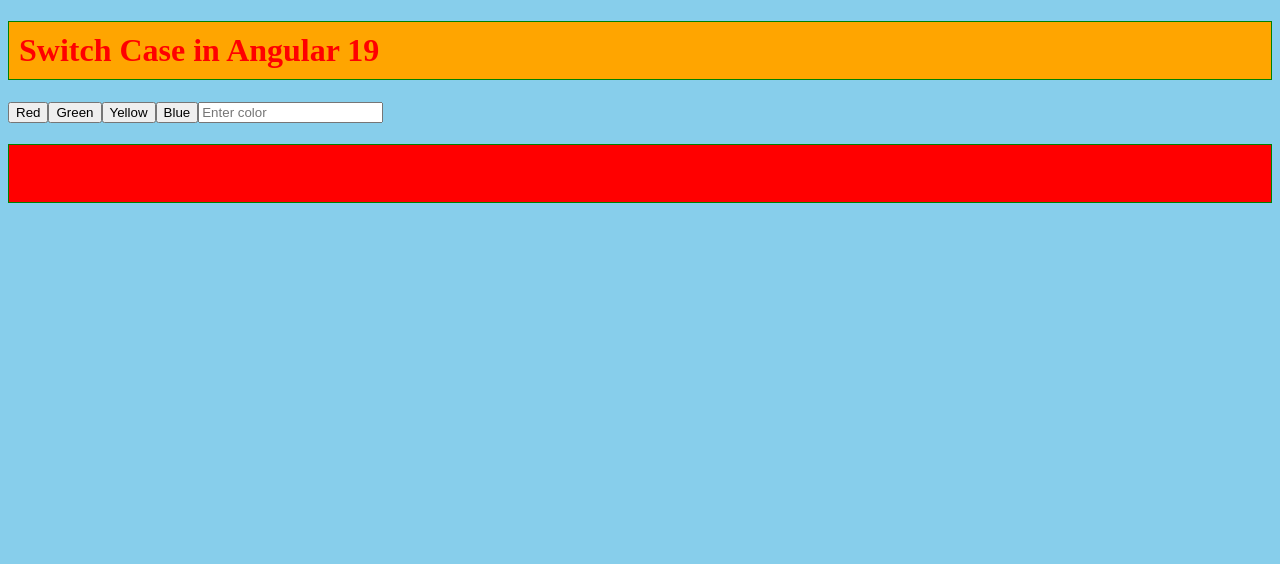
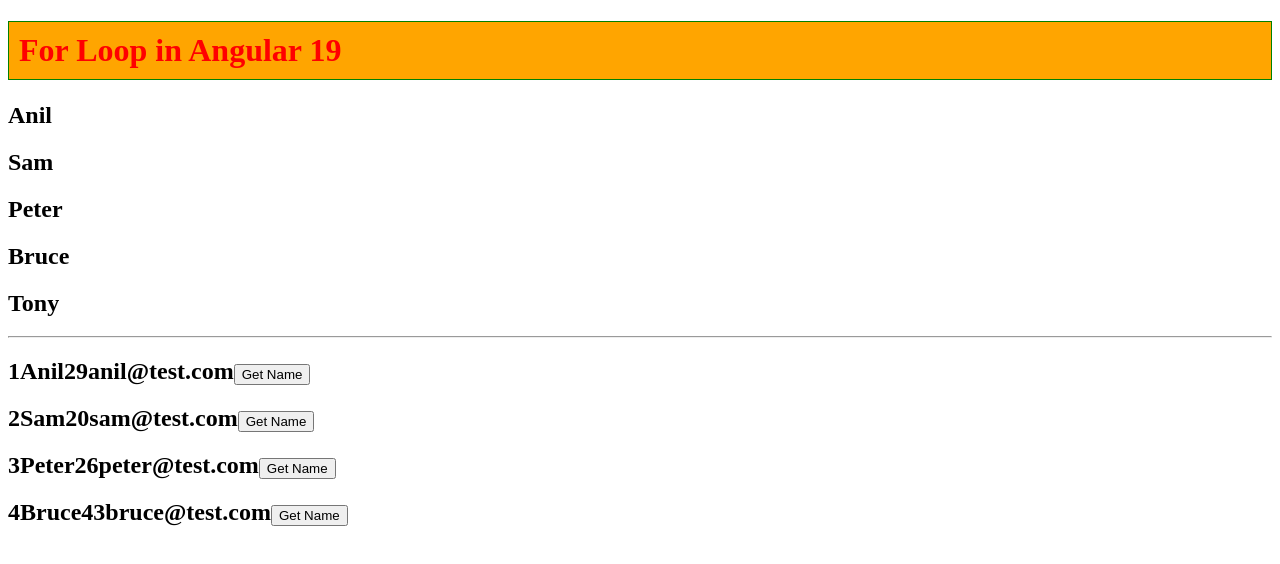
Before and after one commit to Zanna-dev/angular-v19-tutorial, an Angular app: page / in a window 1280 px wide. Shown: the top 564 px of the page. Built offline with nearby package versions, Linux system fonts and the light colour scheme.

Commit message:
Create @For Loop in Template File

```diff
--- a/src/app/app.component.html
+++ b/src/app/app.component.html
@@ -1,31 +1,17 @@
-<h1>Switch Case in Angular 19</h1>
-<button (click)="handlColor('red')">Red</button>
-<button (click)="handlColor('green')">Green</button>
-<button (click)="handlColor('yellow')">Yellow</button>
-<button (click)="handlColor('blue')">Blue</button>
+<h1>For Loop in Angular 19</h1>
 
-<input type="text" placeholder="Enter color" (input)="changeColor($event)">
-
-
-@switch(color){
-@case('red'){
-<h1 style="background-color: red;">Red color</h1>
+@for (user of users; track user) {
+    <h2> {{user}} </h2>
 }
-
-@case('blue'){
-<h1 style="background-color: blue;">Blue color</h1>
-}
-
-@case('yellow'){
-<h1 style="background-color: yellow;">Yellow color</h1>
-}
-
-@case('green'){
-<h1 style="background-color: green;">Green color</h1>
-}@default {
-    <h1 style="background-color: black; color: white;">No color Match</h1>
-}
-
+<hr>
+@for (student of students; track student.name; let id=$index) {
+    <h2>
+        <span>{{id+1}}</span>
+        <span>{{student.name}}</span>
+        <span>{{student.age}}</span>
+        <span>{{student.email}}</span>
+        <button (click)="getName(student.name)">Get Name</button>
+    </h2>
 }
 
 
@@ -58,7 +44,10 @@
 
 
 
-
+<!-- <h1>{{users[0]}}</h1>
+<h1>{{users[1]}}</h1>
+<h1>{{users[2]}}</h1>
+<h1>{{users[3]}}</h1> -->
 
 
 
@@ -156,3 +145,34 @@
 
 </div>
 } -->
+
+
+<!-- <h1>Switch Case in Angular 19</h1>
+<button (click)="handlColor('red')">Red</button>
+<button (click)="handlColor('green')">Green</button>
+<button (click)="handlColor('yellow')">Yellow</button>
+<button (click)="handlColor('blue')">Blue</button>
+
+<input type="text" placeholder="Enter color" (input)="changeColor($event)">
+
+
+@switch(color){
+@case('red'){
+<h1 style="background-color: red;">Red color</h1>
+}
+
+@case('blue'){
+<h1 style="background-color: blue;">Blue color</h1>
+}
+
+@case('yellow'){
+<h1 style="background-color: yellow;">Yellow color</h1>
+}
+
+@case('green'){
+<h1 style="background-color: green;">Green color</h1>
+}@default {
+    <h1 style="background-color: black; color: white;">No color Match</h1>
+}
+
+} -->
--- a/src/app/app.component.ts
+++ b/src/app/app.component.ts
@@ -16,13 +16,16 @@
 
 
 export class AppComponent {
-    color='red'
-    handlColor(val:string){
-      this.color=val;
-    }
-    changeColor(event:Event){
-  this.color = (event.target as HTMLInputElement).value
-    }
+  users=['Anil', 'Sam', 'Peter', 'Bruce','Tony'];
+  students=[
+    {name:'Anil',age:29,email:'anil@test.com'},
+    {name:'Sam',age:20,email:'sam@test.com'},
+    {name:'Peter',age:26,email:'peter@test.com'},
+    {name:'Bruce',age:43,email:'bruce@test.com'},
+  ]
+  getName(name:string){
+    console.log(name)
+  }
 
    title = 'Code Step By Step';
 }
@@ -141,3 +144,12 @@
   // }
 
   // displayDiv=true
+
+
+  //   color='red'
+  //   handlColor(val:string){
+  //     this.color=val;
+  //   }
+  //   changeColor(event:Event){
+  // this.color = (event.target as HTMLInputElement).value
+  //   }
--- a/src/styles.css
+++ b/src/styles.css
@@ -1,4 +1,4 @@
 /* You can add global styles to this file, and also import other style files */
-body{
+/* body{
     background-color: skyblue;
-}
+} */
```
